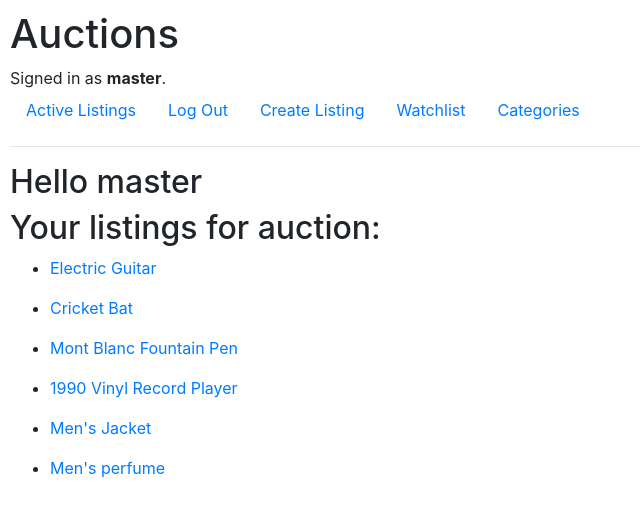
After one commit to skumrjb/auction_webapp, a Django app: page /my_listings in a window 1280 px wide. The commit adds this page. Shown: the top 517 px of the page, without its empty margins (0-640 px from the left). Run offline with Django 3.2, Linux system fonts and the light colour scheme; a user stored in the database is signed in; data comes from the database, SQL or seed files in the repository; both versions use the stored data as it was after the commit; some libraries are stand-ins or nearby versions.

Commit message:
completed user stories

```diff
--- a/auctions/models.py
+++ b/auctions/models.py
@@ -9,7 +9,7 @@ class User(AbstractUser):
 
 class AuctionListing(models.Model):
     user = models.ForeignKey('User', on_delete=models.CASCADE, related_name='user_creating_the_listing')
-    category = models.CharField(max_length=64, blank=True)
+    category = models.CharField(max_length=64)
     # Auction Listing details
     title = models.CharField(max_length=64)
     img= models.URLField(blank=True, default='')
--- a/auctions/templates/auctions/layout.html
+++ b/auctions/templates/auctions/layout.html
@@ -30,6 +30,9 @@
                 <li class="nav-item">
                     <a class="nav-link" href="{% url 'user_watchlist' %}">Watchlist</a>
                 </li>
+                <li class="nav-item">
+                    <a class="nav-link" href="{% url 'category' %}">Categories</a>
+                </li>
             {% else %}
                 <li class="nav-item">
                     <a class="nav-link" href="{% url 'login' %}">Log In</a>
--- /dev/null
+++ b/auctions/templates/auctions/user_listings.html
@@ -0,0 +1,33 @@
+{% extends "auctions/layout.html" %}
+
+{% block body %}
+
+{% if user.is_authenticated %}
+
+{% if not visitor_user %}
+    <h2>Hello {{user}} </h2>
+
+    <h2>Your listings for auction: </h2>
+
+    {% for listing in listings %}
+    <ul>
+        <li><a href="{% url 'listing' listing.id %}">{{listing.title}}</a></li>
+    </ul>
+    {% endfor %}
+
+{% else %}
+    <h2>Hello visitor {{visitor_user}}</h2>
+
+    <h2>{{listings_creator}}'s listings for auction: </h2>
+
+    {% for listing in listings %}
+    <ul>
+        <li><a href="{% url 'listing' listing.id %}">{{listing.title}}</a></li>
+    </ul>
+    {% endfor %}
+
+{% endif %}
+{% endif %}
+
+
+{% endblock %}
--- a/auctions/urls.py
+++ b/auctions/urls.py
@@ -13,6 +13,10 @@ urlpatterns = [
     path("watchlist", views.user_watchlist, name="user_watchlist"),
     path("add_watchlist/<str:listing>", views.add_to_watchlist, name="add_watchlist"),
     path("add_comment/<str:listing>", views.add_comments, name="add_comment"),
-    path("close_listing/<str:listing>", views.close_listing, name="close_listing")
-
+    path("close_listing/<str:listing>", views.close_listing, name="close_listing"),
+    path("category", views.category_view, name="category"),
+    path("category/<str:category>", views.category_listing, name="category_listing"),
+    path("user_listings/<str:listing>", views.user_listings, name="user_listings"),
+    path("my_listings", views.my_listings, name="your_listings"),
+    path("closed_auction", views.closed_auction, name="closed_auction")
 ]
--- a/auctions/views.py
+++ b/auctions/views.py
@@ -3,16 +3,17 @@ from django.db import IntegrityError
 from django.http import HttpResponse, HttpResponseRedirect
 from django.shortcuts import render, redirect
 from django.urls import reverse
-from .forms import ListingForm, BidForm, CommentForm, CloseListingForm
+from .forms import ListingForm, BidForm, CommentForm
 from django.core.exceptions import ValidationError
+from django.db.models import Count
 
 from .models import User, AuctionListing, Bid, Comment, WatchList
 
 
 def index(request):
-    auction_listing = AuctionListing.objects.order_by('-created_on')
+    auction_listing = AuctionListing.objects.filter(closed=False).order_by('-created_on')
     return render(request, "auctions/index.html", {
-        'listings': auction_listing
+        'active_listings': auction_listing
     })
 
 
@@ -120,7 +121,7 @@ def listing(request, listing):
     }
     return render(request, 'auctions/listing.html', data)
 
-def bidding (request, listing):
+def bidding(request, listing):
 
     bidding_for_listing = AuctionListing.objects.get(id=listing)
 
@@ -216,7 +217,7 @@ def add_comments(request, listing):
             return HttpResponseRedirect(request.META.get('HTTP_REFERER'))
 
 
-def close_listing (request, listing):
+def close_listing(request, listing):
 
     user = request.user
     if user.id is None:
@@ -225,20 +226,79 @@ def close_listing (request, listing):
     listing_to_close = AuctionListing.objects.get(id=listing)
 
     if user == listing_to_close.user :
-        print('hi')
         if request.method == 'POST':
-            form = CloseListingForm(request.POST or None)
-            if form.is_valid():
-                closed = form.cleaned_data['closed']
-                closure = AuctionListing.objects.create(
-                    user=user,
-                    closed=True)
-                closure.save()
+            listing_to_close.closed = True
+            listing_to_close.save()
 
-        return HttpResponseRedirect(request.META.get('HTTP_REFERER'))
+        data = {
+            'user': user
+        }
+
+        return HttpResponseRedirect(request.META.get('HTTP_REFERER'), data)
 
     else:
         data = {
+            'user' : user,
             'message' : 'Sorry, you are not authorised to close the bid'
         }
         return HttpResponseRedirect(request.META.get('HTTP_REFERER'), data)
+
+
+def category_view(request):
+    user = request.user
+    if user.id is None:
+        return redirect('login')
+    category_listing = AuctionListing.objects.values('category')
+    # aggregate = category_listing.annotate(category=Count('*'))
+    category = set( val for dic in category_listing for val in dic.values())
+    print(category)
+    return render(request, "auctions/category.html", {
+        'category': category
+    })
+
+def category_listing(request, category):
+    user = request.user
+    if user.id is None:
+        return redirect('login')
+
+    listings = AuctionListing.objects.filter(category=category)
+    print(category)
+    return render(request, "auctions/category.html", {
+        'listings': listings,
+        'cat':category
+    })
+
+def my_listings(request):
+    user = request.user
+    if user.id is None:
+        return redirect('login')
+
+    listings = AuctionListing.objects.filter(user=user)
+    return render(request, "auctions/user_listings.html", {
+        'listings': listings,
+        'user': user
+    })
+
+def user_listings(request, listing):
+    user = request.user
+    if user.id is None:
+        return redirect('login')
+
+    listings = AuctionListing.objects.get(id=listing)
+
+    if listings.user != user:
+        listing_filter = AuctionListing.objects.filter(user=listings.user)
+        return render(request, "auctions/user_listings.html", {
+            'listings': listing_filter,
+            'listings_creator': listings.user,
+            'visitor_user': user
+        })
+
+    else:
+        return my_listings(request)
+
+def closed_auction(request):
+    closed_listing = AuctionListing.objects.filter(closed=True)
+    return render(request, "auctions/index.html", {
+        'closed_listings': closed_listing
+    })
```
Also changed, not shown: auctions/forms.py (+0 -9 lines), auctions/templates/auctions/category.html (added, +30 -0 lines), auctions/templates/auctions/index.html (+30 -1 lines), auctions/templates/auctions/listing.html (+33 -7 lines), auctions/migrations/0019_alter_auctionlisting_category.py (added), db.sqlite3.
